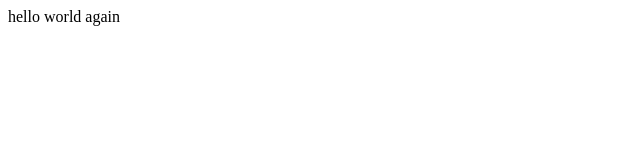
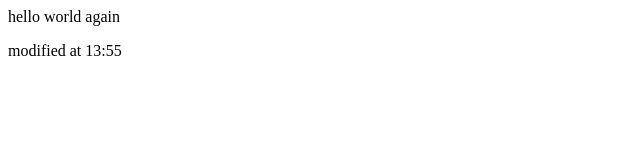
Before and after one commit to sahilrajputwins/hello-world-again, a plain HTML site: page index.html in a window 1280 px wide. Shown: the whole page, without its empty margins (0-640 px from the left). Drawn offline with Linux system fonts and the light colour scheme.

Commit message:
Upadte Jenkinsfile

```diff
--- a/index.html
+++ b/index.html
@@ -1,4 +1,7 @@
 <html>
 <title>document</title>
-<body>hello world again</body>
+<body>
+    hello world again
+    <p>modified at 13:55</p>
+</body>
 <html>
```
